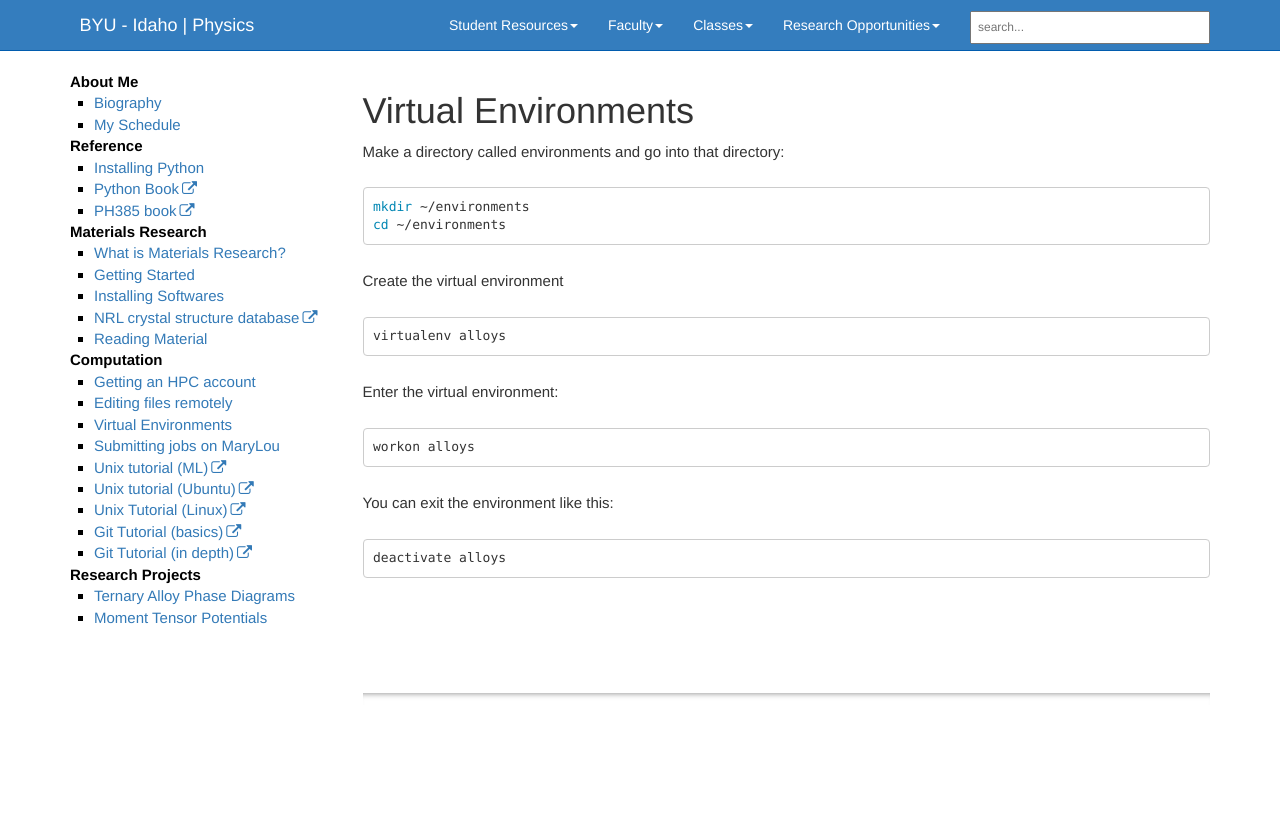
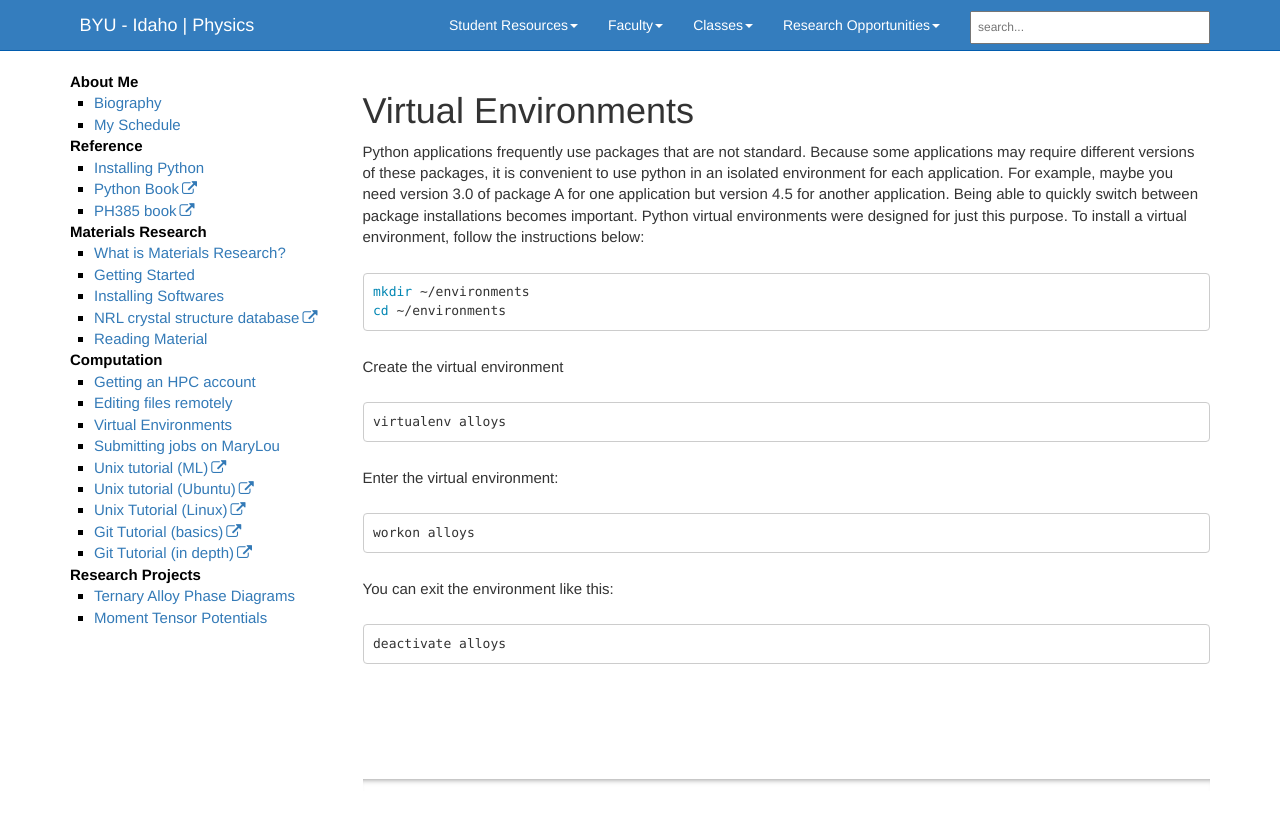
Before and after one commit to byui-physics/main, a Jekyll site: the page built from pages/Faculty/NelsonL/materialsResearch/virtualEnv.md, in a window 1280 px wide. Shown: the top 822 px of the page. Built offline with Jekyll 4.4.1, drawn with Linux system fonts in a browser that asks for light colours; comment, search, counter and statistics services are not loaded.

````diff
--- a/pages/Faculty/NelsonL/materialsResearch/virtualEnv.md
+++ b/pages/Faculty/NelsonL/materialsResearch/virtualEnv.md
@@ -5,7 +5,15 @@ permalink: virtualEnv.html
 toc: true
 ---
 
-Make a directory called environments and go into that directory:
+Python applications frequently use packages that are not standard.
+Because some applications may require different versions of these
+packages, it is convenient to use python in an isolated environment
+for each application. For example, maybe you need version 3.0 of
+package A for one application but version 4.5 for another application.
+ Being able to quickly switch between package installations becomes
+ important.  Python virtual environments were designed for
+just this purpose.  To install a virtual environment, follow the
+instructions below:
 ``` bash
 mkdir ~/environments
 cd ~/environments
````
Also changed, not shown: pages/Faculty/NelsonL/materialsResearch/researchArticles.md (+3 -2 lines), 1 other file.
